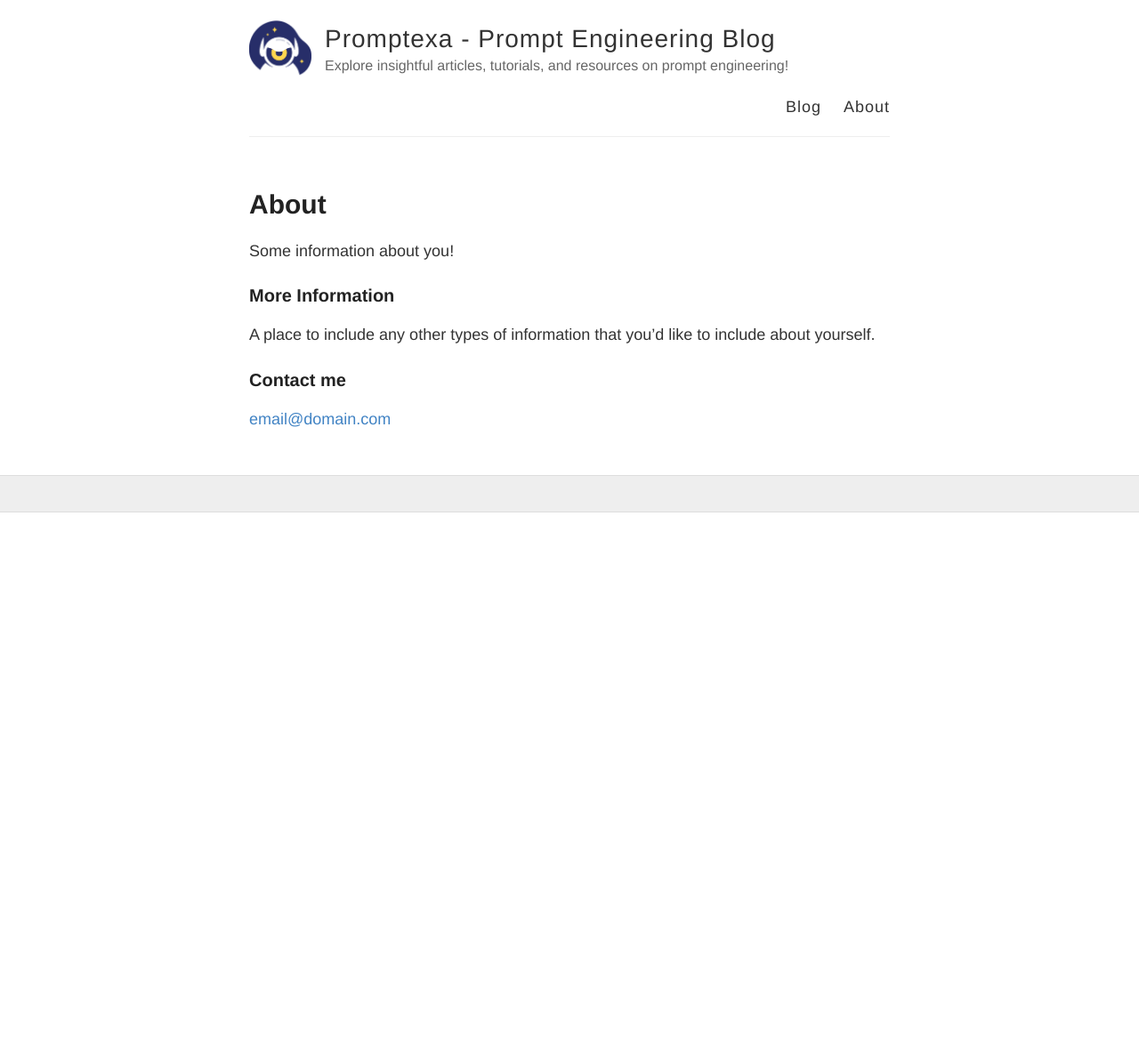
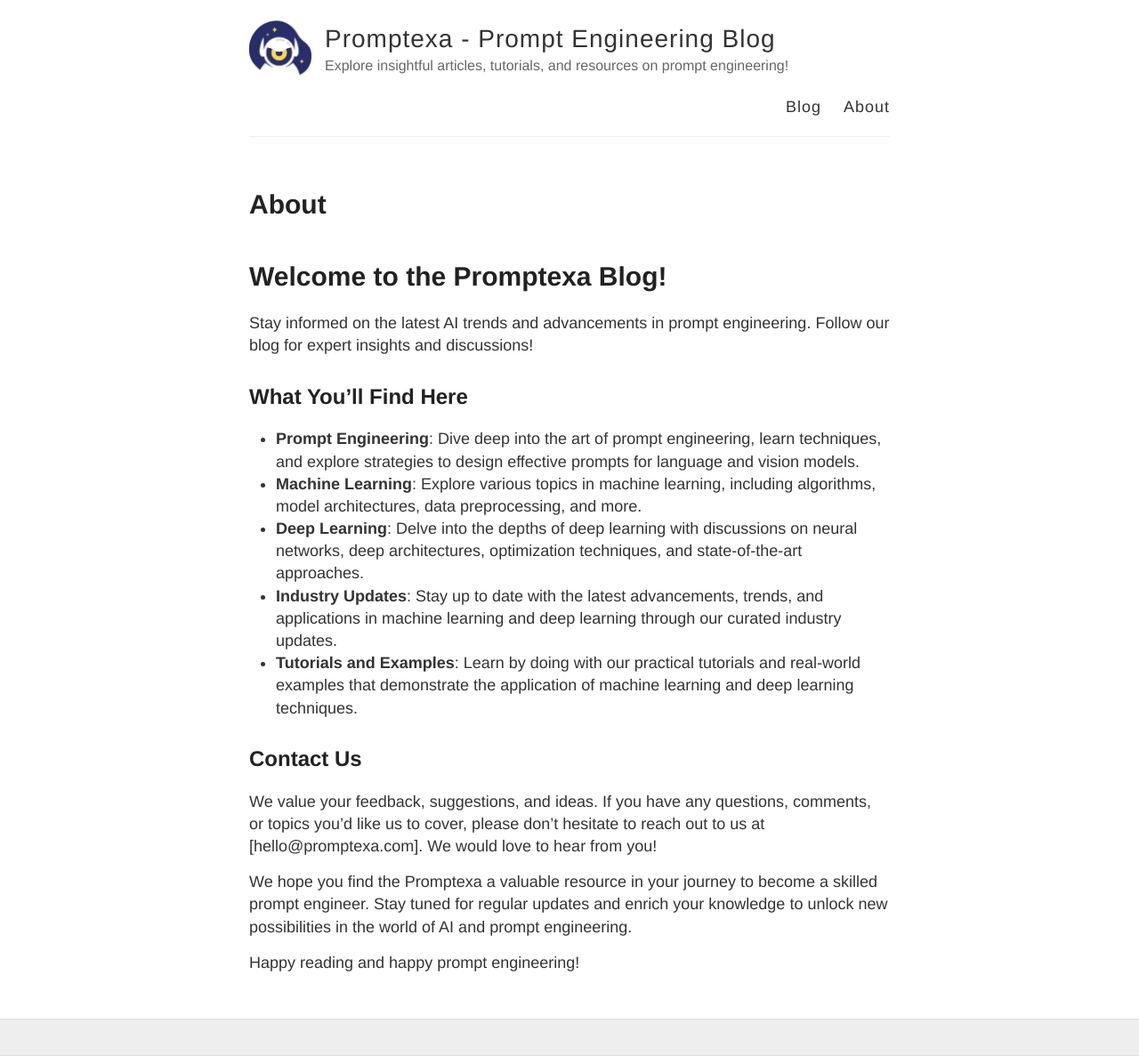
Before and after one commit to promptexa/promptexa.com, a Jekyll site: the page built from about.md, in a window 1280 px wide. Shown: the whole page at 89% size. Built offline with Jekyll 4.4.1, drawn with Linux system fonts in a browser that asks for light colours; before the commit the page ends 900 px from its top, so only the background shows below that.

Commit message:
Update about.md

```diff
--- a/about.md
+++ b/about.md
@@ -4,12 +4,22 @@ title: About
 permalink: /about/
 ---
 
-Some information about you!
+# Welcome to the Promptexa Blog!
 
-### More Information
+Stay informed on the latest AI trends and advancements in prompt engineering. Follow our blog for expert insights and discussions!
 
-A place to include any other types of information that you'd like to include about yourself.
+## What You'll Find Here
 
-### Contact me
+- **Prompt Engineering**: Dive deep into the art of prompt engineering, learn techniques, and explore strategies to design effective prompts for language and vision models.
+- **Machine Learning**: Explore various topics in machine learning, including algorithms, model architectures, data preprocessing, and more.
+- **Deep Learning**: Delve into the depths of deep learning with discussions on neural networks, deep architectures, optimization techniques, and state-of-the-art approaches.
+- **Industry Updates**: Stay up to date with the latest advancements, trends, and applications in machine learning and deep learning through our curated industry updates.
+- **Tutorials and Examples**: Learn by doing with our practical tutorials and real-world examples that demonstrate the application of machine learning and deep learning techniques.
 
-[email@domain.com](mailto:email@domain.com)
+## Contact Us
+
+We value your feedback, suggestions, and ideas. If you have any questions, comments, or topics you'd like us to cover, please don't hesitate to reach out to us at [hello@promptexa.com]. We would love to hear from you!
+
+We hope you find the Promptexa a valuable resource in your journey to become a skilled prompt engineer. Stay tuned for regular updates and enrich your knowledge to unlock new possibilities in the world of AI and prompt engineering.
+
+Happy reading and happy prompt engineering!
```
